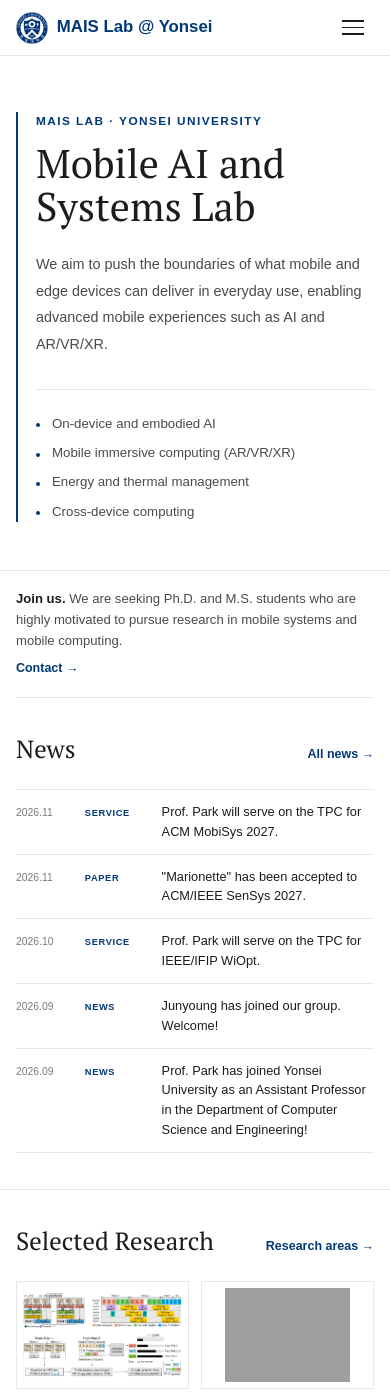
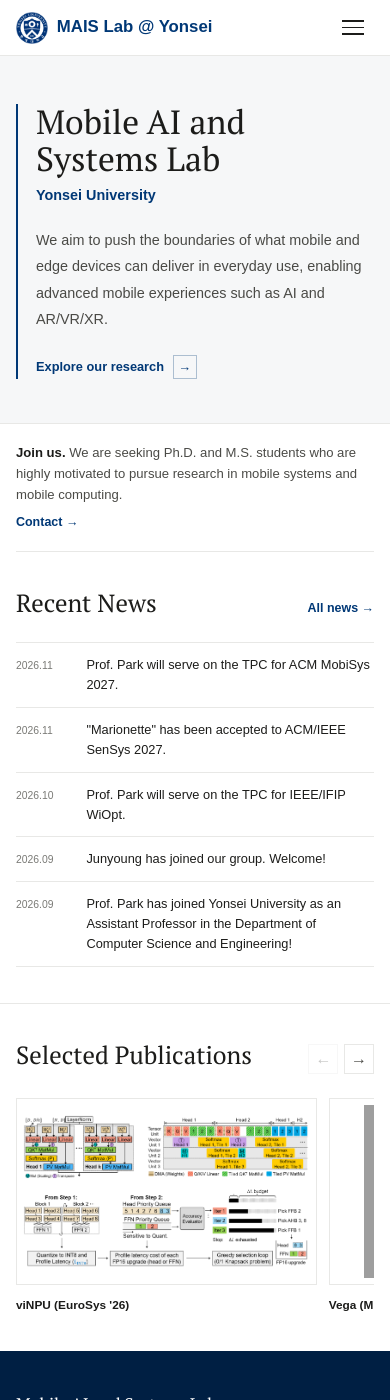
Before and after one commit to MAIS-Lab/mais-lab.github.io, a Jekyll site: the page built from index.html, in a window 390 px wide and 1400 px high. Built offline with Jekyll 4.4.1, drawn with Linux system fonts in a browser that asks for light colours; some web fonts are replaced; some of the changed text lies outside the part shown; grey boxes are pictures that could not be loaded.

Commit message:
update ui

```diff
--- a/assets/css/_sass/custom.scss
+++ b/assets/css/_sass/custom.scss
@@ -17,6 +17,7 @@
   --color2-background: #f7edea;
   --color3: #646464;
   --color3-background: #eeeeee;
+  --surface-soft: #f6f7f8;
 }
 
 *, *::before, *::after { box-sizing: border-box; }
@@ -45,16 +46,15 @@ a { color: inherit; }
 .hamburger.open span:nth-child(3) { transform: translateY(-6.5px) rotate(-45deg); }
 
 /* Home introduction */
-.home-intro { margin-top: 56px; padding: 7rem 0 5.5rem; border-bottom: 1px solid var(--line); }
+.home-intro { margin-top: 56px; padding: 5.5rem 0 4.5rem; background: var(--surface-soft); border-bottom: 1px solid var(--line); }
 .home-intro .wrap { position: relative; }
 .home-intro .wrap::before { content: ""; position: absolute; top: 0; bottom: 0; left: 2rem; width: 2px; background: var(--color1); }
-.home-intro-title { max-width: 760px; margin: 0 0 .45rem; padding-left: 2.25rem; color: var(--ink); font: 400 clamp(2.5rem, 5vw, 4rem)/1.08 "PT Serif", serif; }
-.home-intro-label { margin: 0 0 .6rem; padding-left: 2.25rem; color: var(--color1); font-size: .74rem; font-weight: 700; letter-spacing: .12em; text-transform: uppercase; }
-.home-intro-desc { max-width: 720px; margin: 2rem 0 2.5rem 2.25rem; color: var(--ink-2); font-size: 1.04rem; line-height: 1.85; }
-.home-topics, .home-topics li { list-style: none; }
-.home-topics { max-width: 820px; margin: 0 0 0 2.25rem; padding: 1.4rem 0 0; display: grid; grid-template-columns: repeat(2, minmax(0, 1fr)); gap: .7rem 2rem; border-top: 1px solid var(--line); }
-.home-topics li { position: relative; padding-left: 1rem; color: var(--ink-2); font-size: .83rem; }
-.home-topics li::before { content: ""; position: absolute; top: .65rem; left: 0; width: 4px; height: 4px; background: var(--color1); border-radius: 50%; }
+.home-intro-title { max-width: 760px; margin: 0 0 .35rem; padding-left: 2.25rem; color: var(--ink); font: 400 clamp(2.25rem, 4vw, 3.2rem)/1.1 "PT Serif", serif; }
+.home-intro-university { margin: 0 0 1.5rem; padding-left: 2.25rem; color: var(--color1); font-size: 1rem; font-weight: 600; }
+.home-intro-desc { max-width: 720px; margin: 0 0 1.5rem 2.25rem; color: var(--ink-2); font-size: 1rem; line-height: 1.85; }
+.home-research-link { margin-left: 2.25rem; display: inline-flex; align-items: center; gap: .55rem; color: var(--color1); font-size: .8rem; font-weight: 650; text-decoration: none; }
+.home-research-link:hover { color: var(--navy); text-decoration: none; }
+.home-research-icon { width: 24px; height: 24px; display: inline-grid; place-items: center; border: 1px solid rgba(0,56,118,.3); }
 
 /* Shared typography and controls */
 .home-sec { padding: 4.5rem 0; }
@@ -63,6 +63,7 @@ a { color: inherit; }
 .sec-h2 { margin: 0 0 2rem; color: var(--ink); font: 400 1.8rem/1.2 "PT Serif", serif; }
 .home-section-head { margin-bottom: 1.5rem; display: flex; align-items: baseline; justify-content: space-between; gap: 1rem; }
 .home-section-head h2 { margin: 0; color: var(--ink); font: 400 1.55rem/1.2 "PT Serif", serif; }
+.home-section-actions { display: flex; align-items: center; gap: 1rem; }
 .text-link { color: var(--color1); font-size: .78rem; font-weight: 600; text-decoration: none; }
 .text-link:hover { color: var(--navy); text-decoration: underline; }
 .btn { display: inline-block; padding: .55rem 1.4rem; border: 0; border-radius: 4px; font-size: .8rem; font-weight: 600; text-decoration: none; cursor: pointer; transition: .18s; }
@@ -87,12 +88,15 @@ a { color: inherit; }
 .join-strip strong { color: var(--ink); }
 .updates-sec { border-top: 0 !important; }
 .news-list { display: flex; flex-direction: column; }
-.news-row { display: grid; grid-template-columns: 70px 78px 1fr; gap: .75rem; align-items: baseline; padding: .8rem 0; border-bottom: 1px solid var(--line); }
+.news-row { display: grid; grid-template-columns: 72px 1fr; gap: 1rem; align-items: baseline; padding: .8rem 0; border-bottom: 1px solid var(--line); }
 .news-row:first-child { border-top: 1px solid var(--line); }
 .news-date { color: var(--ink-3); font-size: .7rem; white-space: nowrap; }
-.news-label { color: var(--color1); font-size: .62rem; font-weight: 700; letter-spacing: .07em; text-transform: uppercase; }
 .news-text { color: var(--ink); font-size: .86rem; }
-.highlight-grid { display: grid; grid-template-columns: repeat(3, minmax(0, 1fr)); gap: 2rem 1rem; }
+.publication-carousel { position: relative; }
+.publication-viewport { overflow-x: auto; scroll-snap-type: x mandatory; scrollbar-width: none; }
+.publication-viewport::-webkit-scrollbar { display: none; }
+.publication-track { display: grid; grid-auto-flow: column; grid-auto-columns: calc((100% - 2rem) / 3); gap: 1rem; }
+.highlight-item { min-width: 0; scroll-snap-align: start; }
 .highlight-link { display: block; color: var(--ink); text-decoration: none; }
 .highlight-image { width: 100%; aspect-ratio: 16/10; display: block; overflow: hidden; background: #fff; border: 1px solid var(--line); }
 .highlight-image img { width: 100%; height: 100%; display: block; object-fit: cover; transition: opacity .15s ease; }
@@ -100,17 +104,18 @@ a { color: inherit; }
 .highlight-link strong { display: block; margin-top: .65rem; font-size: .78rem; font-weight: 600; }
 .highlight-link:hover { color: var(--color1); text-decoration: none; }
 .highlight-link:hover img { opacity: .82; }
+.publication-controls { display: flex; gap: .35rem; }
+.publication-control { width: 30px; height: 30px; padding: 0; display: grid; place-items: center; color: var(--ink-2); background: #fff; border: 1px solid var(--line); cursor: pointer; }
+.publication-control:hover { color: var(--color1); border-color: rgba(0,56,118,.35); }
+.publication-control:disabled { opacity: .3; cursor: default; }
 
 /* Page headers */
-.page-hd { margin-top: 56px; padding: 3rem 0 2.5rem; color: #fff; background: var(--navy); }
-.page-hd .page-eye { color: var(--lime); }
-.page-hd h1 { margin: 0; color: #fff; font: 400 2.2rem/1.15 "PT Serif", serif; }
-.page-sub { margin: .25rem 0 0; color: rgba(255,255,255,.6); font-size: .86rem; }
+.page-hd { margin-top: 56px; padding: 3.5rem 0 2rem; color: var(--ink); background: var(--surface-soft); border-bottom: 1px solid var(--line); }
+.page-hd .page-eye { color: var(--color1); }
+.page-hd h1 { margin: 0; color: var(--ink); font: 400 2rem/1.15 "PT Serif", serif; }
+.page-sub { margin: .25rem 0 0; color: var(--ink-3); font-size: .86rem; }
 .page-body { padding: 3.5rem 0; }
-.page-hd-minimal { padding: 3.5rem 0 2rem; color: var(--ink); background: #fff; border-bottom: 1px solid var(--line); }
-.page-hd-minimal .page-eye { color: var(--color1); }
-.page-hd-minimal h1 { color: var(--ink); font-size: 2rem; }
-.page-hd-minimal .page-sub { color: var(--ink-3); }
+.page-hd-minimal { color: var(--ink); background: var(--surface-soft); }
 
 /* Research */
 .research-prose-list { display: flex; flex-direction: column; }
@@ -127,33 +132,32 @@ a.research-cite:hover { text-decoration: underline; }
 
 /* Members */
 .mem-body { padding: 0; }
-.photo-slot { display: block; overflow: hidden; background: var(--light); }
+.photo-slot { display: block; overflow: hidden; background: var(--light); border-radius: 6px; }
 .photo-slot img { width: 100%; height: 100%; display: block; object-fit: cover; object-position: top center; }
-.pi-block { display: grid; grid-template-columns: 160px 1fr; gap: 2rem; align-items: center; margin-bottom: 3.5rem; padding-bottom: 3rem; border-bottom: 1px solid var(--line); }
-.pi-photo-slot { width: 160px; aspect-ratio: 1; }
-.pi-name { margin: 0 0 .35rem; color: var(--ink); font-size: 1.35rem; font-weight: 650; line-height: 1.25; }
-.pi-role { margin-bottom: .2rem; color: var(--color1); font-size: .76rem; font-weight: 700; letter-spacing: .06em; text-transform: uppercase; }
+.pi-block { display: grid; grid-template-columns: 180px 1fr; gap: 2.5rem; align-items: start; margin-bottom: 3rem; padding-bottom: 3rem; border-bottom: 1px solid var(--line); }
+.pi-photo-slot { width: 180px; aspect-ratio: 4/5; }
+.pi-name { margin: 1.5rem 0 .5rem; color: var(--ink); font: 400 1.55rem/1.2 "PT Serif", serif; }
+.pi-role { color: var(--color1); font-size: 1rem; }
 .pi-dept { margin-bottom: .75rem; color: var(--ink-3); font-size: .78rem; }
 .pi-meta { display: flex; flex-wrap: wrap; gap: .5rem 1.5rem; margin-bottom: .2rem;}
 .pi-meta span { color: var(--ink-3); font-size: .8rem; }
 .pi-meta strong { color: var(--ink-2); }
 .pi-bio { max-width: 680px; margin-bottom: 1rem; color: var(--ink-2); font-size: .86rem; line-height: 1.8; }
 .pi-links { display: flex; gap: .75rem; }
-.pi-link { color: var(--color1); font-size: .76rem; font-weight: 600; text-decoration: none; }
-.pi-link:hover { text-decoration: underline; }
+.pi-link { color: var(--color1); border-bottom: 1px solid rgba(0,56,118,.25); font-size: .76rem; font-weight: 500; text-decoration: none; }
 .grp { margin-bottom: 3rem; }
-.grp-title { margin: 0 0 .25rem; padding-bottom: .75rem; display: flex; align-items: center; gap: .75rem; color: var(--ink); border-bottom: 1px solid var(--line); font-size: .74rem; font-weight: 700; letter-spacing: .09em; line-height: 1.2; text-transform: uppercase; }
+.grp-title { margin: 0 0 1.25rem; padding-bottom: .5rem; display: flex; align-items: center; gap: .75rem; color: var(--ink-3); border-bottom: 1px solid var(--line); font: 400 1.1rem/1.2 "PT Serif", serif; }
 .grp-n { color: var(--grey); font: 400 .7rem/1 "Google Sans Flex", sans-serif; }
-.mem-grid { display: grid; grid-template-columns: repeat(2, minmax(0, 1fr)); column-gap: 2.5rem; }
-.mem-card { min-width: 0; display: grid; grid-template-columns: 88px 1fr; gap: 1rem; align-items: center; padding: 1.1rem 0; border-bottom: 1px solid var(--line); }
-.mem-photo-slot { width: 88px; aspect-ratio: 1; }
-.mem-info { min-width: 0; padding: 0; }
-.mem-name { margin: 0 0 .25rem; color: var(--ink); font-size: .98rem; font-weight: 650; line-height: 1.25; }
+.mem-grid { display: grid; grid-template-columns: repeat(4, minmax(0, 210px)); justify-content: start; gap: 3rem; }
+.mem-card { overflow: hidden; border: 1px solid var(--line); border-radius: 8px; }
+.mem-photo-slot { width: 100%; aspect-ratio: 4/5; border-radius: 0; }
+.mem-info { padding: .65rem .75rem .8rem; }
+.mem-name { margin: 0 0 .15rem; color: var(--ink); font: 400 1.1rem/1.2 "PT Serif", serif; }
 .mem-name a { text-decoration: none; }
 .mem-name a:hover { color: var(--color1); text-decoration: underline; }
-.mem-info .mem-role { margin: 0 0 .2rem; color: var(--color1); font-size: .68rem; font-style: normal; font-weight: 700; letter-spacing: .04em; text-transform: uppercase; }
-.mem-focus { color: var(--ink-2); font-size: .75rem; }
-.mem-email { display: block; margin-top: .35rem; color: var(--ink-3); font-size: .66rem; word-break: break-all; }
+.mem-info .mem-role { margin: 0 0 .2rem; color: var(--ink-3); font-size: .78rem; font-style: italic; font-weight: 400; }
+.mem-focus { color: var(--ink-2); font-size: .78rem; }
+.mem-email { display: block; margin-top: .35rem; color: var(--ink-3); font-size: .67rem; word-break: break-all; }
 .member-placeholder .photo-slot { display: grid; place-items: center; color: var(--grey); font: 400 .68rem/1 "Google Sans Flex", sans-serif; }
 
 /* Publications */
@@ -207,8 +211,8 @@ a.research-cite:hover { text-decoration: underline; }
 .ft-bottom { max-width: 1100px; margin: 0 auto; padding: 1rem 2rem 0; border-top: 1px solid rgba(255,255,255,.1); font-family: "Google Sans Flex", sans-serif; font-size: .62rem; }
 
 @media (max-width: 900px) {
-  .highlight-grid { grid-template-columns: repeat(2, minmax(0, 1fr)); }
-  .mem-grid { grid-template-columns: repeat(2, minmax(0, 1fr)); column-gap: 1.5rem; }
+  .publication-track { grid-auto-columns: calc((100% - 1rem) / 2); }
+  .mem-grid { grid-template-columns: repeat(3, minmax(0, 1fr)); gap: 1.5rem; }
   .pub-item { grid-template-columns: 140px 1fr; gap: 1rem; }
   .pub-thumb-slot { width: 140px; }
 }
@@ -219,21 +223,23 @@ a.research-cite:hover { text-decoration: underline; }
   .nav-links { display: none; position: absolute; top: 56px; right: 0; left: 0; z-index: 199; flex-direction: column; align-items: stretch; gap: .15rem; padding: .5rem .75rem .75rem; background: #fff; border-bottom: 1px solid var(--line); box-shadow: 0 6px 20px rgba(0,0,0,.1); }
   .nav-links.open { display: flex; }
   .nav-btn { min-height: 44px; padding: .75rem 1rem; border-radius: 6px; font-size: .88rem; }
-  .home-intro { padding: 3.5rem 0 3rem; }
+  .home-intro { padding: 3rem 0 2.75rem; }
   .home-intro .wrap::before { left: 1rem; }
-  .home-intro-title { padding-left: 1.25rem; font-size: 2.5rem; }
-  .home-intro-label { padding-left: 1.25rem; }
-  .home-intro-desc { margin: 1.5rem 0 2rem 1.25rem; font-size: .9rem; }
-  .home-topics { grid-template-columns: 1fr; margin-left: 1.25rem; gap: .5rem; }
+  .home-intro-title { padding-left: 1.25rem; font-size: 2.1rem; }
+  .home-intro-university { margin-bottom: 1.25rem; padding-left: 1.25rem; font-size: .9rem; }
+  .home-intro-desc { margin: 0 0 1.25rem 1.25rem; font-size: .9rem; }
+  .home-research-link { margin-left: 1.25rem; }
   .home-sec { padding: 2.25rem 0; }
   .sec-h2 { margin-bottom: 1rem; font-size: 1.4rem; }
   .join-strip { grid-template-columns: 1fr; gap: .5rem; padding: 1.1rem 0; font-size: .82rem; }
-  .news-row { grid-template-columns: 60px 68px 1fr; gap: .55rem; padding: .75rem 0; }
+  .news-row { grid-template-columns: 60px 1fr; gap: .65rem; padding: .75rem 0; }
   .news-full-item { grid-template-columns: 1fr; gap: .35rem; padding: .9rem 0; }
   .news-date, .nf-date { font-size: .65rem; }
   .news-text, .nf-content { font-size: .8rem; line-height: 1.55; }
-  .news-label, .nf-label { font-size: .58rem; }
-  .highlight-grid { gap: 1.5rem .75rem; }
+  .nf-label { font-size: .58rem; }
+  .home-section-actions { gap: .6rem; }
+  .home-section-actions .text-link { display: none; }
+  .publication-track { grid-auto-columns: 84%; gap: .75rem; }
   .highlight-link strong { font-size: .74rem; }
   .page-hd { padding: 1.75rem 0 1.5rem; }
   .page-hd h1 { font-size: 1.7rem; }
@@ -242,16 +248,14 @@ a.research-cite:hover { text-decoration: underline; }
   .research-prose-title { font-size: 1.15rem; }
   .research-prose { font-size: .84rem; line-height: 1.8; }
   .mem-body, .pub-body { padding: 0; }
-  .pi-block { grid-template-columns: 110px 1fr; gap: 1rem; align-items: start; margin-bottom: 2.5rem; padding-bottom: 2.5rem; }
-  .pi-photo-slot { width: 110px; }
+  .pi-block { grid-template-columns: 1fr; gap: 1rem; margin-bottom: 2.5rem; padding-bottom: 2.5rem; }
+  .pi-photo-slot { width: 50%; }
   .pi-name { font-size: 1.25rem; }
   .pi-meta { gap: .3rem .75rem; }
   .pi-meta span { font-size: .73rem; }
   .pi-bio { font-size: .82rem; }
-  .mem-grid { grid-template-columns: 1fr; }
-  .mem-card { grid-template-columns: 76px 1fr; gap: .85rem; padding: .9rem 0; }
-  .mem-photo-slot { width: 76px; }
-  .mem-info { padding: 0; }
+  .mem-grid { grid-template-columns: repeat(2, minmax(0, 1fr)); gap: 1rem; }
+  .mem-info { padding: .65rem; }
   .mem-name { font-size: 1rem; }
   .pub-item { grid-template-columns: 100px 1fr; gap: .75rem; padding: 1.1rem 0; }
   .pub-thumb-slot { width: 100px; }
--- a/assets/js/lab-site.js
+++ b/assets/js/lab-site.js
@@ -17,6 +17,41 @@
     });
   }
 
+  document.querySelectorAll('[data-publication-carousel]').forEach(function (carousel) {
+    var viewport = carousel.querySelector('[data-publication-viewport]');
+    var items = Array.prototype.slice.call(carousel.querySelectorAll('[data-publication-item]'));
+    var section = carousel.closest('.home-sec');
+    var previous = section ? section.querySelector('[data-publication-prev]') : null;
+    var next = section ? section.querySelector('[data-publication-next]') : null;
+
+    if (!viewport || !items.length || !previous || !next) return;
+
+    function step() {
+      var track = viewport.firstElementChild;
+      var gap = track ? parseFloat(window.getComputedStyle(track).columnGap || window.getComputedStyle(track).gap) || 0 : 0;
+      return items[0].getBoundingClientRect().width + gap;
+    }
+
+    function updateControls() {
+      var maxScroll = Math.max(0, viewport.scrollWidth - viewport.clientWidth);
+      previous.disabled = viewport.scrollLeft <= 1;
+      next.disabled = viewport.scrollLeft >= maxScroll - 1;
+    }
+
+    function move(direction) {
+      viewport.scrollBy({
+        left: direction * step(),
+        behavior: window.matchMedia('(prefers-reduced-motion: reduce)').matches ? 'auto' : 'smooth'
+      });
+    }
+
+    previous.addEventListener('click', function () { move(-1); });
+    next.addEventListener('click', function () { move(1); });
+    viewport.addEventListener('scroll', updateControls, { passive: true });
+    window.addEventListener('resize', updateControls);
+    updateControls();
+  });
+
   document.querySelectorAll('[data-filter-group]').forEach(function (group) {
     group.addEventListener('click', function (event) {
       var button = event.target.closest('.fbtn');
--- a/index.html
+++ b/index.html
@@ -10,15 +10,10 @@ layout: null
   <main id="page-content">
     <section class="home-intro">
       <div class="wrap">
-        <p class="home-intro-label">MAIS Lab · Yonsei University</p>
         <h1 class="home-intro-title">Mobile AI and Systems Lab</h1>
+        <p class="home-intro-university">Yonsei University</p>
         <p class="home-intro-desc">We aim to push the boundaries of what mobile and edge devices can deliver in everyday use, enabling advanced mobile experiences such as AI and AR/VR/XR.</p>
-        <ul class="home-topics" aria-label="Research areas">
-          <li>On-device and embodied AI</li>
-          <li>Mobile immersive computing (AR/VR/XR)</li>
-          <li>Energy and thermal management</li>
-          <li>Cross-device computing</li>
-        </ul>
+        <a href="{{ site.baseurl }}/research/" class="home-research-link"><span>Explore our research</span><span class="home-research-icon" aria-hidden="true">→</span></a>
       </div>
     </section>
 
@@ -34,14 +29,13 @@ layout: null
     <section class="home-sec updates-sec">
       <div class="wrap">
         <div class="home-section-head">
-          <h2>News</h2>
+          <h2>Recent News</h2>
           <a href="{{ site.baseurl }}/news/" class="text-link">All news →</a>
         </div>
         <div class="news-list">
           {% for item in site.data.news limit: 5 %}
           <article class="news-row">
             <time class="news-date">{{ item.date }}</time>
-            <span class="news-label">{{ item.label }}</span>
             <div class="news-text">{{ item.title }}</div>
           </article>
           {% endfor %}
@@ -52,20 +46,30 @@ layout: null
     <section class="home-sec highlight-sec">
       <div class="wrap">
         <div class="home-section-head">
-          <h2>Selected Research</h2>
-          <a href="{{ site.baseurl }}/research/" class="text-link">Research areas →</a>
+          <h2>Selected Publications</h2>
+          <div class="home-section-actions">
+            <a href="{{ site.baseurl }}/publications/" class="text-link">All publications →</a>
+            <div class="publication-controls" aria-label="Publication carousel controls">
+              <button type="button" class="publication-control" data-publication-prev aria-label="Previous publications">←</button>
+              <button type="button" class="publication-control" data-publication-next aria-label="Next publications">→</button>
             </div>
-        <div class="highlight-grid">
-          {% for highlight in site.data.home.research_highlights limit: 6 %}
-          {% assign highlight_link = highlight.link | default: '/research/' %}
+          </div>
+        </div>
+        <div class="publication-carousel" data-publication-carousel>
+          <div class="publication-viewport" data-publication-viewport>
+            <div class="publication-track">
+              {% for highlight in site.data.home.research_highlights %}
+              {% assign highlight_link = highlight.link | default: '/publications/' %}
               {% assign highlight_image = highlight.image %}
-          <article class="highlight-item">
+              <article class="highlight-item" data-publication-item>
                 <a href="{% if highlight_link contains '://' %}{{ highlight_link }}{% else %}{{ site.baseurl }}{{ highlight_link }}{% endif %}" class="highlight-link"{% if highlight_link contains '://' %} target="_blank" rel="noopener"{% endif %}>
                   <span class="highlight-image highlight-{{ highlight.fit | default: 'cover' }}"><img src="{% if highlight_image contains '://' %}{{ highlight_image }}{% else %}{{ site.baseurl }}/{{ highlight_image }}{% endif %}" alt="{{ highlight.alt | default: highlight.title }}" loading="lazy"></span>
                   <strong>{{ highlight.title }}</strong>
                 </a>
               </article>
               {% endfor %}
+            </div>
+          </div>
         </div>
       </div>
     </section>
```
Also changed, not shown: _data/home.yml (+7 -7 lines). Lines whose indentation alone changed are shown as unchanged.
